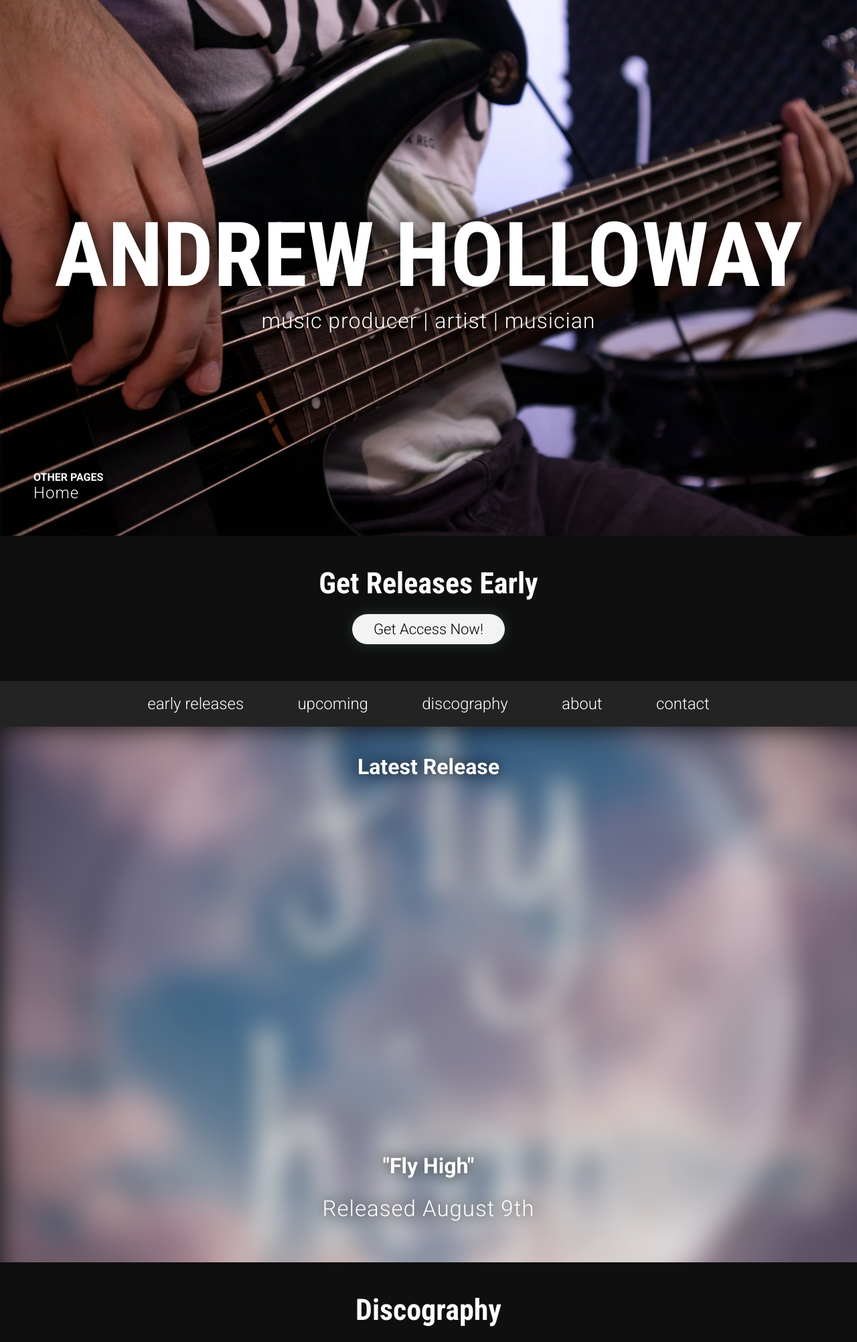
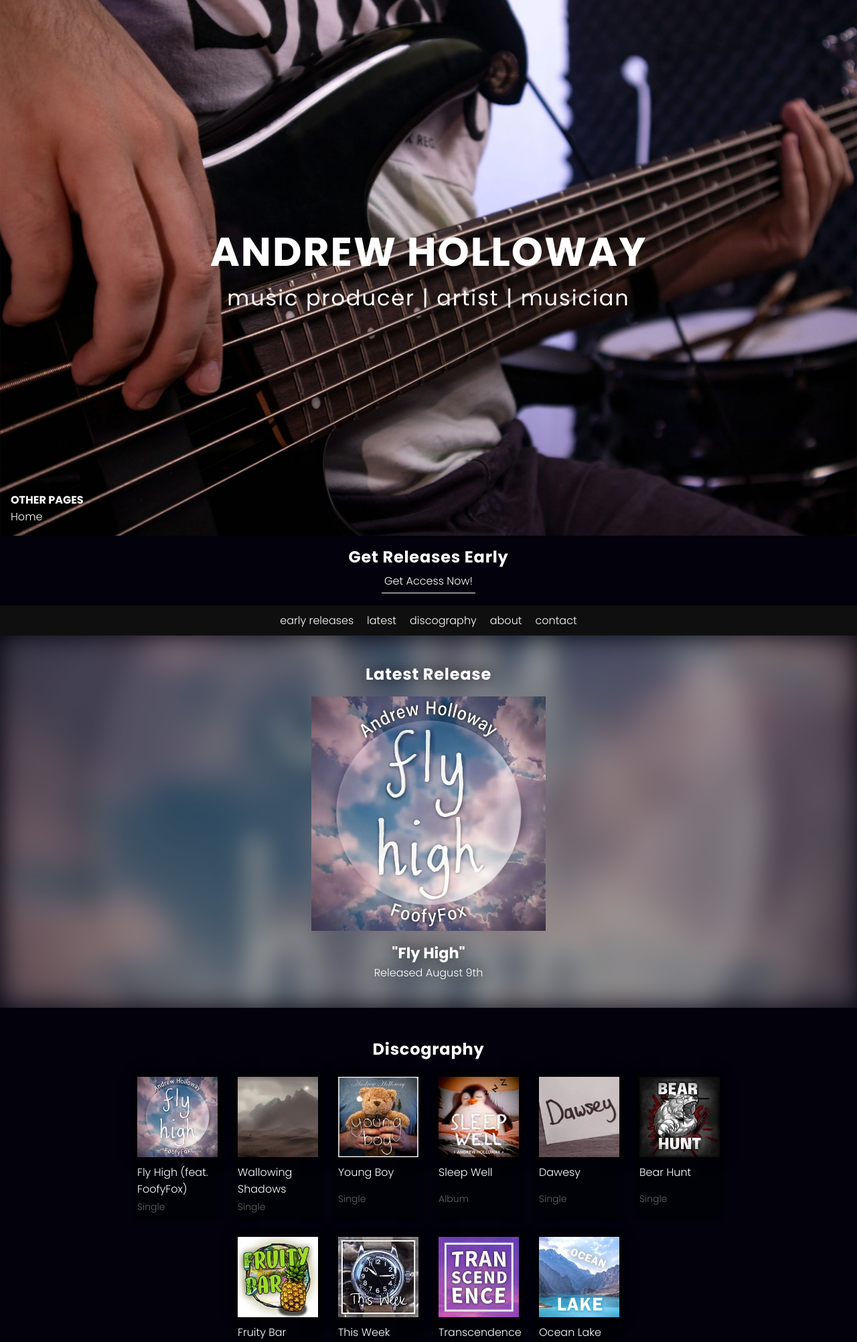
Before and after one commit to AndrewHolloway0/andrewholloway_info-site, a PHP site: page /music in a window 1280 px wide. Shown: the top 2004 px of the page at 67% size. Run offline with PHP 8.4, Linux system fonts and the light colour scheme.

Commit message:
major css update for music page
- removed legacy main.css.
- improved discography layout.
- removed latest release full page.

```diff
--- a/css/main.css
+++ b/css/main.css
@@ -65,6 +65,9 @@ button.nostyle {
 
 .clr-accent {
     color: var(--clr-accent);
+}
+.clr-accent-light {
+    color: var(--clr-accent-light);
 }
 
 h1 {
@@ -211,11 +214,111 @@ footer #footlinks {
     margin-top: 0.6rem;
     justify-content: space-around;
 }
+
+
 h3 .material-symbols-outlined {
     font-size: inherit;
     vertical-align: -0.2rem;
     margin-right: 0.4rem;
 }
+.btn {
+  display: inline;
+  text-decoration: none;
+  padding: 0.6rem 0.4rem;
+  margin-bottom: 0.4rem;
+  font-size: var(--font-size);
+  display: block;
+  margin-inline: auto;
+  transition: background-color 70ms ease-in;
+  position: relative;
+  width: fit-content;
+}
+
+.btn::before {
+  content: "";
+  position: absolute;
+  width: 0%;
+  height: 2px;
+  background-color: var(--clr-accent);
+  bottom: 0;
+  left: 0;
+  transition: width 130ms ease-in;
+  z-index: 1;
+}
+.timelinegroup {
+  padding-left: 1.05rem;
+  padding-block: 0.2rem;
+  text-align: left;
+  height: fit-content;
+  --line-width: 2px;
+  --line-distance: 2.6rem;
+  --dot-size: 10px;
+  --colour: var(--lightgray);
+}
+.timeline-line {
+  position: absolute;
+  left: 0;
+  top: 0;
+  width: var(--line-width);
+  height: 100%;
+  background-color: var(--colour);
+  border-radius: 1rem;
+}
+.timelineitem {
+  padding-left: var(--line-distance);
+  list-style: none;
+  display: inline-block;
+  width: 100%;
+  position: relative;
+}
+.timelineitem::before {
+  content: "";
+  position: absolute;
+  display: block;
+  width: var(--dot-size);
+  aspect-ratio: 1;
+  background-color: var(--colour);
+  border-radius: 50%;
+  left: calc((var(--dot-size) / -2) + (var(--line-width) / 2));
+  top: 1rem;
+}
+.timelineitem:not(:first-child),
+.timelineitem:not(:first-child)::before {
+  margin-top: 0.7rem;
+  padding-top: 0.7rem;
+}
+.timelineitemlist {
+  display: grid;
+  grid-template-columns: repeat(3, 1fr);
+  gap: 2.6rem;
+  margin-top: 2rem;
+  font-size: 1.2rem;
+}
+.timelineitemlist li {
+  display: inline-block;
+  color: var(--lightgray);
+}
+.timelineitemlist div svg:hover * {
+  color: var(--clr-accent-light);
+}
+
+
+.btn:hover::before,
+.btn:focus-within::before {
+  width: 100%;
+  /* background-color: var(--clr-accent); */
+}
+
+.btn::after {
+  content: "";
+  position: absolute;
+  width: 100%;
+  height: 1px;
+  background-color: white;
+  bottom: 0;
+  left: 0;
+}
+
 
 /* different screen rez */
 
@@ -255,6 +358,15 @@ h3 .material-symbols-outlined {
         visibility: visible;
         opacity: 1;
     }
+    .fullpage {
+        height: 100vh;
+        transition: all 1s;
+    }
+    .fullpage.centre {
+        display: grid;
+        align-items: center;
+        text-align: center;
+    }
 }
 
 /* Large PC (XL) screen size (2180px) */
--- /dev/null
+++ b/css/music.css
@@ -0,0 +1,284 @@
+/* Defaults */
+section {
+    padding-block: 1.4rem;
+
+    --default-gap: 4rem;
+    --default-gap-med: 3rem;
+    --default-gap-sml: 2.2rem;
+}
+#earlyreleases .content {
+    text-align: center;
+}
+
+/* Main Navigation */
+#mobilenavigator {
+    width: 100%;
+    position: fixed;
+    z-index: 20;
+    display: flex;
+    flex-direction: row-reverse;
+    justify-content: space-between;
+    padding: 1rem;
+}
+#mobilenavbg {
+    align-items: center;
+}
+#mobilenavbg a {
+    background-color: var(--main-bg-color);
+    border-radius: 0.4rem;
+    padding: 0.2rem 1rem;
+}
+
+/* Front Page */
+#frontpage {
+    background-image: url("/media/musicfront.webp");
+    background-size: cover;
+    background-repeat: no-repeat;
+    background-position-y: center;
+    background-position-x: center;
+    min-height: 20rem;
+    text-align: center;
+    position: relative;
+    display: flex;
+    align-items: center;
+    justify-content: center;
+}
+#frontpage h1 {
+    display: flex;
+    flex-direction: column;
+    align-items: center;
+    justify-content: center;
+
+}
+#frontpage .subtext {
+    font-weight: normal;
+    font-size: 1.6rem;
+}
+
+#cornernav {
+    position: absolute;
+    bottom: 1.6rem;
+    left: 1.6rem;
+    text-align: left;
+    display: none;
+}
+
+/* Mid-Navigation */
+#stickynav {
+    background-color: var(--main-bg-color);
+    position: sticky;
+    top: 0;
+    z-index: 5;
+    display: none;
+}
+#stickynav .content {
+    display: flex;
+    padding-block: 1rem;
+    justify-content: center;
+    gap: 2rem;
+}
+
+/* Upcoming */
+#upcoming {
+    position: relative;
+    overflow: hidden;
+    padding-block: var(--default-gap);
+}
+#upcoming #upcomingart {
+    position: absolute;
+    inset: 0;
+    background-image: url("/media/upcomingart.webp");
+    filter: blur(20px) brightness(0.65);
+    -webkit-filter: blur(20px) brightness(0.65);
+    -moz-filter: blur(20px) brightness(0.65);
+    -ms-filter: blur(20px) brightness(0.65);
+    -o-filter: blur(20px) brightness(0.65);
+    background-size: cover;
+    background-repeat: no-repeat;
+    background-position-y: center;
+    background-position-x: center;
+}
+#upcoming #upcomingtxt {
+    display: flex;
+    flex-direction: column;
+    position: relative;
+    place-items: center;
+    gap: 1.6rem;
+    grid-template-rows: 15vh 60vh auto;
+    text-shadow: 0 0 1.2em hsla(0, 0%, 1%, 0.8);
+}
+#upcoming #albumartupcoming {
+    background-image: url("/media/upcomingart.webp");
+    background-size: contain;
+    background-repeat: no-repeat;
+    background-position-y: center;
+    background-position-x: center;
+    width: calc(100vw - 10rem);
+    max-width: 35rem;
+    aspect-ratio: 1;
+    transition: all 1s;
+    transform: scale(0.92);
+    opacity: 0;
+}
+#upcoming #albumartupcoming.zoomedin {
+    transform: scale(1);
+    opacity: 1;
+}
+#upcoming #albumtxt {
+    text-align: center;
+}
+#upcoming #albumtitle {
+    font-size: 1.4em;
+    font-weight: 700;
+}
+
+/* Discography */
+#discography {
+    margin-block: var(--default-gap-sml);
+}
+#discography .content {
+    gap: 1.8rem;
+    text-align: center;
+    max-width: none;
+    justify-content: center;
+    margin-inline: 1rem;
+}
+#discography #albumsandsingles {
+    display: flex;
+    gap: 1.4rem;
+    width: 100%;
+    margin-block: 1.4rem;
+    flex-flow: wrap;
+    justify-content: center;
+}
+#discography .discoitem {
+    display: grid;
+    grid-template-rows: 12rem auto auto;
+    grid-template-columns: 12rem;
+    text-align: left;
+    text-decoration: none;
+    background-color: hsla(0, 0%, 1%, 0.3);
+    padding: 1rem 0.8rem;
+    border-radius: 0.4rem;
+}
+#discography .discoart {
+    width: 100%;
+    aspect-ratio: 1;
+    background-size: contain;
+    background-repeat: no-repeat;
+    background-position-y: center;
+    background-position-x: center;
+    text-align: left;
+    font-weight: 700;
+    box-shadow: 0px 0px 20px 0px #000000a9;
+}
+#discography .discoart span {
+    display: block;
+    margin: 4rem;
+    color: var(--midgray);
+}
+#discography .discotitle {
+    margin-top: 1rem;
+}
+#discography .discotype {
+    font-size: 1.4rem;
+    color: var(--midgray);
+    margin-top: 0.4rem;
+}
+#d-10 .discoart {
+    background-image: url("/media/discography/d-10.webp");
+}
+#d-09 .discoart {
+    background-image: url("/media/discography/d-09.webp");
+}
+#d-08 .discoart {
+    background-image: url("/media/discography/d-08.webp");
+}
+#d-07 .discoart {
+    background-image: url("/media/discography/d-07.webp");
+}
+#d-06 .discoart {
+    background-image: url("/media/discography/d-06.webp");
+}
+#d-05 .discoart {
+    background-image: url("/media/discography/d-05.webp");
+}
+#d-04 .discoart {
+    background-image: url("/media/discography/d-04.webp");
+}
+#d-03 .discoart {
+    background-image: url("/media/discography/d-03.webp");
+}
+#d-02 .discoart {
+    background-image: url("/media/discography/d-02.webp");
+}
+#d-01 .discoart {
+    background-image: url("/media/discography/d-01.webp");
+}
+
+/* About */
+
+#about {
+    display: flex;
+    margin-inline: 2rem;
+    justify-content: center;
+}
+#aboutimg {
+    background-image: url("/media/aboutart.webp");
+    background-color: var(--offwhite);
+    background-size: contain;
+    background-repeat: no-repeat;
+    background-position: center;
+    height: fit-content;
+    aspect-ratio: 1;
+}
+#about .content {
+    max-width: 90rem;
+}
+#about h2 {
+    margin-bottom: 0.8rem;
+}
+#about p:not(:last-child) {
+    margin-bottom: 2rem;
+}
+
+
+/* Tablet (M) screen size (660px) */
+@media (min-width: 41.25rem) {
+    #discography {
+        margin-block: var(--default-gap-med);
+    }
+    #discography .content {
+        padding-inline: 10%;
+    }
+    #stickynav {
+        display: block;
+    }
+    #cornernav {
+        display: block;
+    }
+    #mobilenavigator {
+        display: none;
+    }
+}
+/* PC (L) screen size (1180.8px) */
+@media (min-width: 73.8rem) {
+    #frontpage h1 {
+        font-size: 6rem;
+    }
+    #frontpage .subtext {
+        font-size: 3.2rem;
+    }
+    #discography h2 {
+        margin-bottom: 1rem;
+    }
+    #about {
+        gap: 4rem;
+    }
+    #aboutimg {
+        width: 25rem;
+    }
+}
+/* Large PC (XL) screen size (2180px) */
+@media (min-width: 136.25rem) {
+}
--- a/index.html
+++ b/index.html
@@ -225,7 +225,7 @@
             <div tabindex="0" id="summary" class="box">
                 <h2>Professional Overview</h2>
                 <p>
-                    Andrew Holloway is an aspiring <span class="clr-accent">network engineer</span> who embarked on his journey in 2018. He has a strong understanding of advanced networking principals and is currently working as a <span class="clr-accent">network analyst</span>. He provides remote support, troubleshoots hardware and software issues, has installed and configured network devices, and maintains documentation and records.
+                    Andrew Holloway is an aspiring <span class="clr-accent-light">network engineer</span> who embarked on his journey in 2018. He has a strong understanding of advanced networking principals and is currently working as a <span class="clr-accent-light">network analyst</span>. He provides remote support, troubleshoots hardware and software issues, has installed and configured network devices, and maintains documentation and records.
                 </p>
             </div>
         </section>
--- a/music/index.html
+++ b/music/index.html
@@ -11,8 +11,8 @@
 	<meta name="viewport" content="width=device-width,user-scalable=no" />
 	<link rel="icon" href="/favicon.png?v=0002" />
 	<link rel="canonical" href="https://andrewholloway.info/music/" />
-	<link rel="stylesheet" href="/main.css">
-	<link rel="stylesheet" href="music.css">
+	<link rel="stylesheet" href="/css/main.css?v=2">
+	<link rel="stylesheet" href="/css/music.css?v=2">
 	<script>
 		function socialCardToggle() {
 			var socialCard = document.getElementById("socialcard");
@@ -67,7 +67,7 @@
 			if (document.documentElement.scrollTop >= amount) {
 				document.getElementById("albumartupcoming").className = "zoomedin";
 			} else {
-				document.getElementById("albumartupcoming").className = "";
+				// document.getElementById("albumartupcoming").className = "";
 			}
 		}
 
@@ -83,51 +83,49 @@
 				</span>
 			</button>
 		</div>
-		<div id="mobilenavbg">
+		<div id="mobilenavbg" style="display: none;">
 			<a href="/">&#8249; Home</a>
 		</div>
 	</div>
-	<div id="frontpage" class="fullpage">
-		<div id="maintext">
-			<div class="h0">ANDREW HOLLOWAY</div>
-			<h1 class="subtext">music producer | artist | musician</h1>
-		</div>
+	<section id="frontpage" class="fullpage">
+		<h1 id="maintext">
+			<div>ANDREW HOLLOWAY</div>
+			<div class="subtext">music producer | artist | musician</div>
+		</h1>
 		<div id="cornernav">
 			<h4>OTHER PAGES</h4>
-			<span class="h4subtext subtext">
 			<a href="/">Home</a>
-			</span>
 		</div>
-	</div>
-	<div id="earlyreleases" class="section">
+	</section>
+	<section id="earlyreleases">
 		<div class="content">
 			<h2>Get Releases Early</h2>
 			<form>
-				<a class="specialbtn" href="https://www.patreon.com/andrewhollowaymusic" target="_blank">Get Access Now!</a>
+				<a class="btn" href="https://www.patreon.com/andrewhollowaymusic" target="_blank">Get Access Now!</a>
 			</form>
 		</div>
-	</div>
+	</section>
 	<nav id="stickynav">
 		<div class="content">
 			<a href="#earlyreleases">early releases</a>
-			<a href="#upcoming">upcoming</a>
+			<a href="#upcoming">latest</a>
 			<a href="#discography">discography</a>
 			<a href="#about">about</a>
 			<a href="#contact">contact</a>
 		</div>
 	</nav>
-	<div id="upcoming" class="fullpage">
+	<section id="upcoming">
 		<div id="upcomingart"></div>
 		<div id="upcomingtxt">
-			<h1>Latest Release</h1>
-			<a href="https://distrokid.com/hyperfollow/andrewholloway/fly-high-feat-foofyfox" target="_blank" id="albumartupcoming"></a>
+			<h2>Latest Release</h2>
+			<a class="zoomedin" href="https://distrokid.com/hyperfollow/andrewholloway/fly-high-feat-foofyfox" target="_blank" id="albumartupcoming"></a>
 			<div id="albumtxt">
-				<h1 id="albumtitle">"Fly High"</h1>
+				<div id="albumtitle">"Fly High"</div>
 				<span class="h1subtext subtext">Released August 9th</span>
 			</div>
 		</div>
-	</div>
-	<div id="discography" class="section">
+	</section>
+	<section id="discography">
 		<div class="content">
 			<h2>Discography</h2>
 			<div id="albumsandsingles">
@@ -182,52 +180,25 @@
 					<span class="discotype">Single</span>
 				</a>
 			</div>
-			<a class="specialbtn" href="https://www.patreon.com/andrewhollowaymusic" target="_blank">Get Early Access
-				Now!</a>
+			<a class="btn" href="https://www.patreon.com/andrewhollowaymusic" target="_blank">Get Early Access Now!</a>
 		</div>
-	</div>
-	<div id="about" class="section">
+	</section>
+	<section id="about">
+		<div id="aboutimg"></div>
 		<div class="content">
 			<h2>About</h2>
-			<div id="aboutcontent">
-				<div id="aboutimg"></div>
-				<div id="abouttxt">
-					<p>Hi! Thanks a lot for checking me out! I'm a solo artist from Perth,
-						Australia. I have over a decade of piano playing experience,
-						including performing and rehearsing. I started pursuing a music
-						career in high school with a few friends. We released a few songs
-						under the name 'The Supertonics' with the help of a great musical
-						mentor and teacher, now&nbsp;friend.
-					</p>
-					<p>Some of core musical inspirations include Jacob Collier, Coldplay
-						(the early 2000s), blink-182, and as of lately, Cory Wong, Hans
-						Zimmer, and John Powell. I do prefer to listen to rock music,
-						however jazz is where I would like to be as a musician one day. I
-						love and am always open to collaboration with other artists, as
-						working with people that share the same passion for music as I
-						do creates a great environment for writing the best&nbsp;music!
-					</p>
-				</div>
-			</div>
-		</div>
-	</div>
-	<div id="contact" class="section">
-		<div class="content">
-			<h2>Contact</h2>
-			<div>
-				<a href="mailto:music@andrewholloway.info" class="intbuttons">Business Inquiry</a>
-				<a href="https://www.paypal.com/donate/?business=NVEPYM738GEHJ&no_recurring=0&currency_code=AUD"
-					class="intbuttons" target="_blank">Donate</a>
-				<button class="intbuttons" id="socialbutton" onclick="socialCardToggle();">Socials</button>
-				<div id="socialcard">
+			<p>Andrew Holloway is a genre-fluid composer, producer, and multi-instrumentalist based in Perth, Australia. Starting on piano at the age of 3 and beginning formal lessons at 8, Andrew's music journey has spanned orchestral compositions, rock, pop, and more recently, electronic-infused styles. His sound resists neat categorisation—anchored by melody, shaped by emotion, and driven by an exploratory spirit.</p>
+			<p>Influenced more by moods than by specific artists, Andrew draws inspiration from everything from Jacob Collier's harmonic complexity to the soaring synths of FM-84 and Porter Robinson. His recent works include collaborations such as his 2025 single with FoofyFox, and past performances like his appearance at his hometown's local MADD concert.</p>
+			<p>Whether it's an ambient instrumental or a vibrant synth track, Andrew aims to craft music that feels cinematic, honest, and just a little unpredictable.</p>
+			<h3>Socials</h3>
+			<a href="https://open.spotify.com/artist/2sbHQ4QlPdaefcIUNctmYl" target="_blank">
+				<img src="/media/icons/spotify.svg" alt="spotify" />
+			</a>
 			<a href="https://www.instagram.com/andrewhollowaym/" target="_blank">
 				<img src="/media/icons/insta.svg" alt="instagram" />
 			</a>
 			<a href="https://www.linkedin.com/in/andrew-holloway/" target="_blank">
 				<img src="/media/icons/linkedin.svg" alt="linkedin" />
-					</a>
-					<a href="https://open.spotify.com/artist/2sbHQ4QlPdaefcIUNctmYl" target="_blank">
-						<img src="/media/icons/spotify.svg" alt="spotify" />
 			</a>
 			<a href="https://twitter.com/andrewhollowaym" target="_blank">
 				<img src="/media/icons/twitter.svg" alt="twitter" />
@@ -236,9 +207,7 @@
 				<img src="/media/icons/youtube.svg" alt="youtube" />
 			</a>
 		</div>
-			</div>
-		</div>
-	</div>
+	</section>
 	<footer>
 		<div class="wrapper">
 			<h4>Andrew Holloway &copy; 2025</h4>
--- a/vars.css
+++ b/vars.css
@@ -8,7 +8,7 @@
     --midgray: #666;
 
     --clr-accent: #A74BEC;
-    --clr-accent-light: #c47efa;
+    --clr-accent-light: #c379fc;
     --infobox: hsla(283, 6%, 43%, 0.4);
     --infobox-pop: hsla(283, 6%, 5%, 1);
     --infobox-selected: hsl(283.9, 98%, 39.6%);
```
Also changed, not shown: css/home.css (+2 -107 lines), css/old.music.css (renamed from music/music.css). Lines whose indentation alone changed are shown as unchanged.
